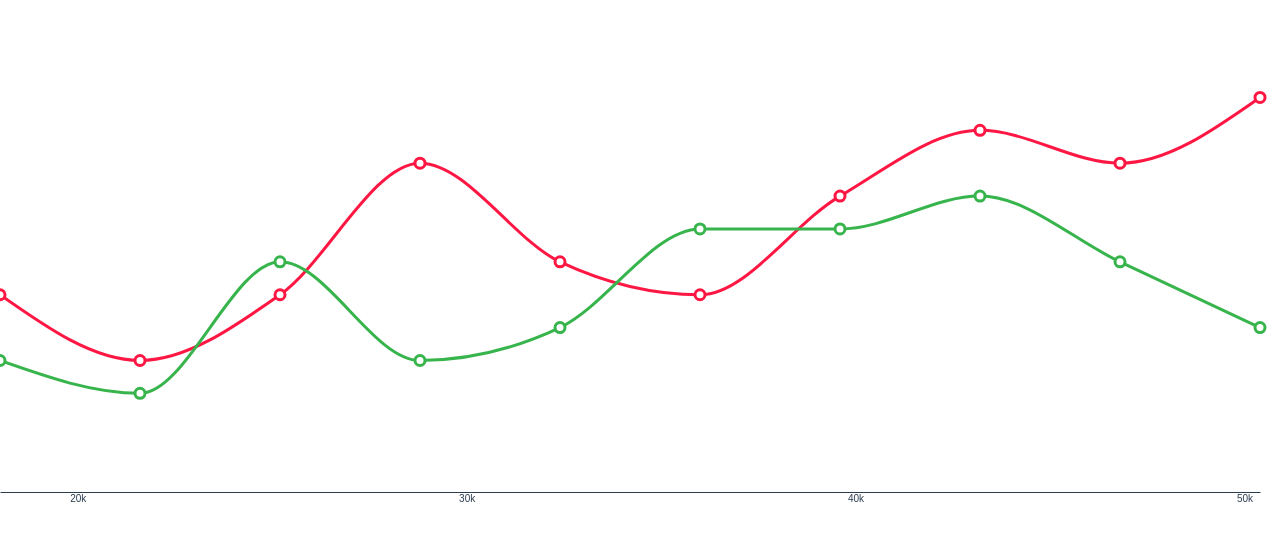
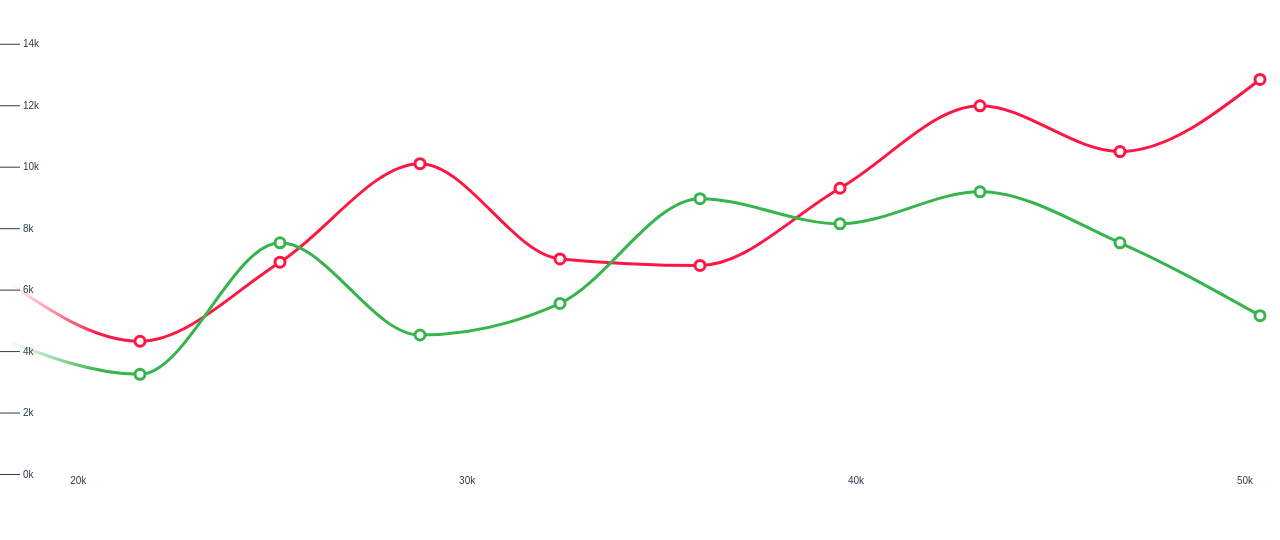
Before and after one commit to mfigurski80/tweet-frontend, a Vue app: page / in a window 1280 px wide. Shown: the top 540 px of the page. Built offline with nearby package versions, Linux system fonts and the light colour scheme.

Commit message:
Add pretty y axis

```diff
--- a/src/App.vue
+++ b/src/App.vue
@@ -1,29 +1,32 @@
 <template>
   <div id="app">
+    <SvgDefinitions />
     <LineGraph :chartData="points" :onSelect="onSelect" />
   </div>
 </template>
 
 <script>
 import LineGraph from "./components/LineGraph.vue";
+import SvgDefinitions from "./components/SvgDefinitions.vue";
 
 export default {
   name: "App",
   components: {
     LineGraph,
+    SvgDefinitions,
   },
   data: () => ({
     points: [
-      { time: 5 * 3600, total: 11, negative: 6, positive: 4 },
-      { time: 6 * 3600, total: 10, negative: 4, positive: 3 },
-      { time: 7 * 3600, total: 20, negative: 6, positive: 7 },
-      { time: 8 * 3600, total: 15, negative: 10, positive: 4 },
-      { time: 9 * 3600, total: 19, negative: 7, positive: 5 },
-      { time: 10 * 3600, total: 19, negative: 6, positive: 8 },
-      { time: 11 * 3600, total: 19, negative: 9, positive: 8 },
-      { time: 12 * 3600, total: 19, negative: 11, positive: 9 },
-      { time: 13 * 3600, total: 19, negative: 10, positive: 7 },
-      { time: 14 * 3600, total: 19, negative: 12, positive: 5 },
+      { time: 5 * 3600, total: 11, negative: 6420, positive: 4423 },
+      { time: 6 * 3600, total: 10, negative: 4320, positive: 3243 },
+      { time: 7 * 3600, total: 20, negative: 6892, positive: 7523 },
+      { time: 8 * 3600, total: 15, negative: 10098, positive: 4523 },
+      { time: 9 * 3600, total: 19, negative: 7000, positive: 5552 },
+      { time: 10 * 3600, total: 19, negative: 6787, positive: 8960 },
+      { time: 11 * 3600, total: 19, negative: 9298, positive: 8142 },
+      { time: 12 * 3600, total: 19, negative: 11982, positive: 9182 },
+      { time: 13 * 3600, total: 19, negative: 10492, positive: 7523 },
+      { time: 14 * 3600, total: 19, negative: 12839, positive: 5153 },
     ],
     selected: null,
   }),
--- a/src/components/LineGraph.vue
+++ b/src/components/LineGraph.vue
@@ -1,20 +1,14 @@
 <template>
-  <div>
-    <StripePattern />
-    <div id="d3Graph"></div>
-  </div>
+  <div id="d3Graph"></div>
 </template>
 
 <script>
 import * as d3 from "d3";
-import StripePattern from "./StripePattern.vue";
 
 export default {
   name: "LineGraph",
   props: ["chartData", "onSelect"],
-  components: {
-    StripePattern,
-  },
+
   data: () => ({
     m: { top: 40, bottom: 20, left: 0, right: 20 },
     selected: -1,
@@ -67,14 +61,6 @@ export default {
         .append("g")
         .attr("transform", `translate(${this.m.left}, ${this.m.top})`);
 
-      // axis append
-      svg
-        .append("g")
-        .attr("class", "x axis")
-        .attr("transform", `translate(0, ${height})`)
-        .call(d3.axisBottom(xScale).ticks(4, "s").tickSize(0));
-      // svg.append("g").attr("class", "y axis").call(d3.axisLeft(yScale));
-
       // draw lines
       const dataX = (d) => xScale(d.time);
       const dataYNegative = (d) => yScale(d.negative);
@@ -112,6 +98,27 @@ export default {
         .attr("cx", dataX)
         .attr("cy", dataYNegative)
         .attr("r", 5);
+
+      // axis append
+      svg
+        .append("rect")
+        .attr("class", "y-axis-background")
+        .attr("height", height);
+      svg
+        .append("g")
+        .attr("class", "x axis")
+        .attr("transform", `translate(0, ${height})`)
+        .call(d3.axisBottom(xScale).ticks(4, "s").tickSize(0))
+        .select(".domain")
+        .remove();
+      svg
+        .append("g")
+        .attr("class", "y axis")
+        .call(
+          d3.axisRight(yScale).ticks(5, "s").tickSizeOuter(0).tickSizeInner(20)
+        )
+        .select(".domain")
+        .remove();
     },
   },
 };
@@ -123,6 +130,7 @@ export default {
   min-height: 400px;
   overflow: show;
 }
+/* Lines and Dots */
 #d3Graph .line {
   fill: none !important;
   stroke-width: 3;
@@ -139,6 +147,7 @@ export default {
 #d3Graph .negative {
   stroke: #ff1744;
 }
+/* Hover Groups */
 #d3Graph .hoverGroup .rect {
   cursor: pointer;
   stroke-width: 1;
@@ -156,4 +165,13 @@ export default {
 #d3Graph .hoverGroup:hover .negative {
   fill: #ff1744;
 }
+/* Axis */
+#d3Graph .axis {
+  pointer-events: none;
+}
+#d3Graph .y-axis-background {
+  fill: url(#vertical-gradient);
+  pointer-events: none;
+  width: 100px;
+}
 </style>
```
Also changed, not shown: src/components/SvgDefinitions.vue (renamed from src/components/StripePattern.vue, +29 -2 lines).
